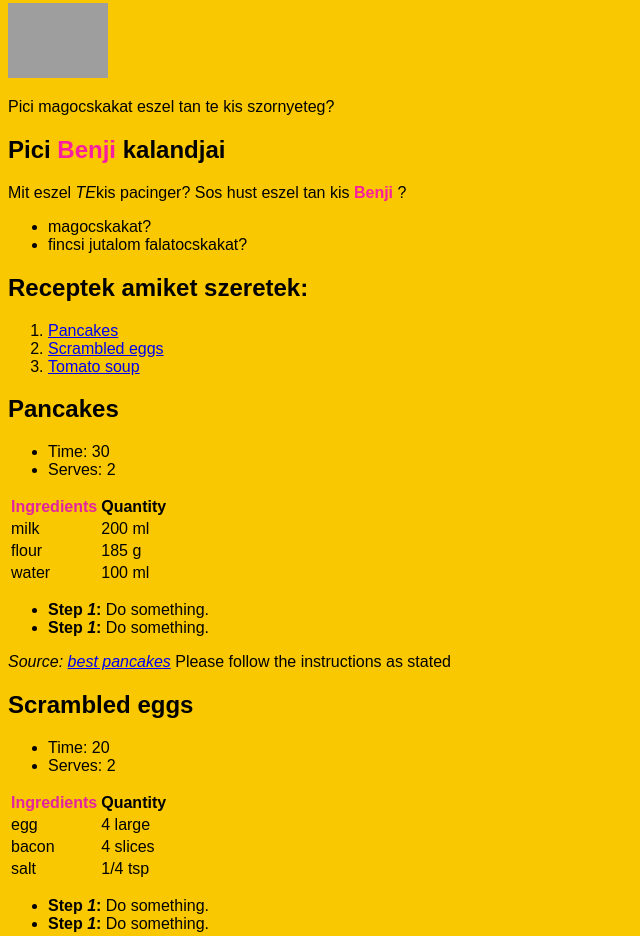
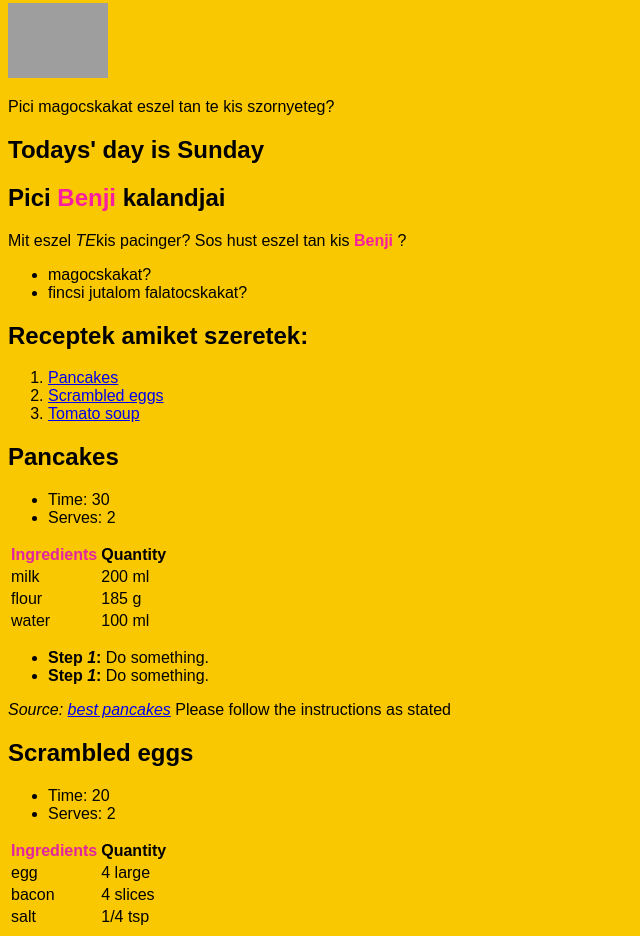
Before and after one commit to Zizonella/git-test, a plain HTML site: page index.html in a window 1280 px wide. Shown: the part 954-1890 px from the top of the page, without its empty margins (0-640 px from the left). Drawn offline with Linux system fonts and the light colour scheme; grey boxes are pictures that could not be loaded.

Commit message:
Added the daz

```diff
--- a/index.html
+++ b/index.html
@@ -17,6 +17,7 @@
         <p> Pici magocskakat eszel tan te kis szornyeteg?</p>
         <img src="https://www.kasandbox.org/programming-images/avatars/mr-pants-with-hat.png" width="100">
          <p id="firstp"> Pici magocskakat eszel tan te kis szornyeteg?</p>
+        <h2> Todays' day is Sunday</h2>
         <h2> Pici <strong class="benji"> Benji </strong> kalandjai
         </h2>
         <p> Mit eszel <em> TE</em>kis pacinger? Sos hust eszel tan kis <strong class="benji"> Benji </strong>?</p>
```
